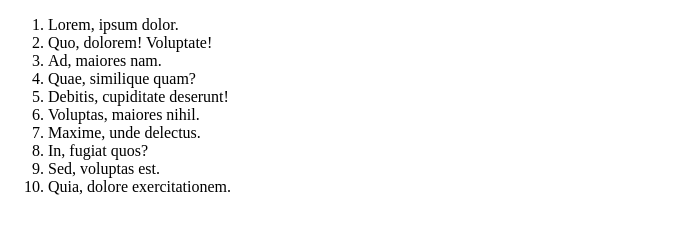
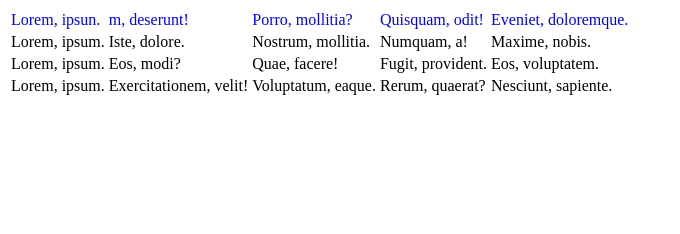
Before and after one commit to FeedlYourlHead/practice-html, a plain HTML site: page index.html in a window 1280 px wide. Shown: the whole page, without its empty margins (0-680 px from the left). Drawn offline with Linux system fonts and the light colour scheme; files that its build step writes are made by us from their sources.

Commit message:
change some files

```diff
--- a/index.html
+++ b/index.html
@@ -1,23 +1,41 @@
 <!DOCTYPE html>
 <html lang="en">
     <head>
-        <title>name</title>
+        <title>Title</title>
         <meta charset="UTF-8">
         <meta name="viewport" content="width=device-width, initial-scale=1">
-        <link href="css/style.css" rel="stylesheet">
+        <link href="style.css" rel="stylesheet">
     </head>
     <body>
-   <ol>
-    <li>Lorem, ipsum dolor.</li>
-    <li>Quo, dolorem! Voluptate!</li>
-    <li>Ad, maiores nam.</li>
-    <li>Quae, similique quam?</li>
-    <li>Debitis, cupiditate deserunt!</li>
-    <li>Voluptas, maiores nihil.</li>
-    <li>Maxime, unde delectus.</li>
-    <li>In, fugiat quos?</li>
-    <li>Sed, voluptas est.</li>
-    <li>Quia, dolore exercitationem.</li>
-   </ol>
+    <table>
+    <thead>
+        <td>Lorem, ipsun.</td>
+        <td>m, deserunt!</td>
+        <td>Porro, mollitia?</td>
+        <td>Quisquam, odit!</td>
+        <td>Eveniet, doloremque.</td>
+    </thead>
+    <tr>
+        <td>Lorem, ipsum.</td>
+        <td>Iste, dolore.</td>
+        <td>Nostrum, mollitia.</td>
+        <td>Numquam, a!</td>
+        <td>Maxime, nobis.</td>
+    </tr>
+    <tr>
+        <td>Lorem, ipsum.</td>
+        <td>Eos, modi?</td>
+        <td>Quae, facere!</td>
+        <td>Fugit, provident.</td>
+        <td>Eos, voluptatem.</td>
+    </tr>
+    <tr>
+        <td>Lorem, ipsum.</td>
+        <td>Exercitationem, velit!</td>
+        <td>Voluptatum, eaque.</td>
+        <td>Rerum, quaerat?</td>
+        <td>Nesciunt, sapiente.</td>
+    </tr>
+    </table>
     </body>
-</html>
+    </html>
--- a/style.css
+++ b/style.css
@@ -0,0 +1,3 @@
+thead {
+    color: blue;
+}
```
